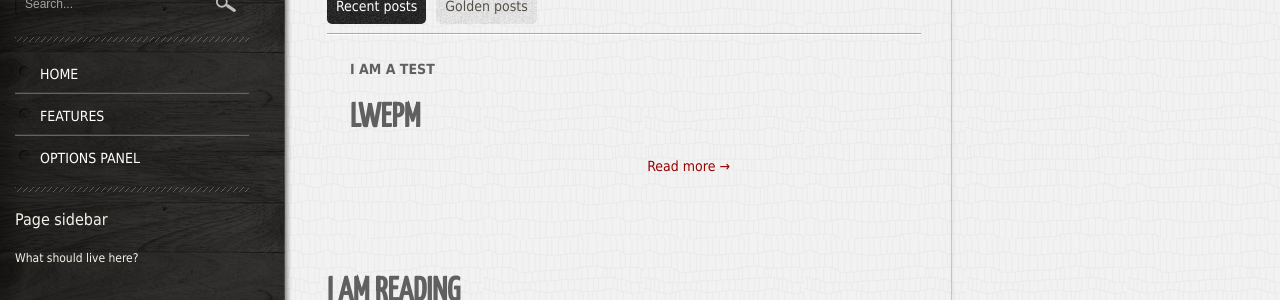
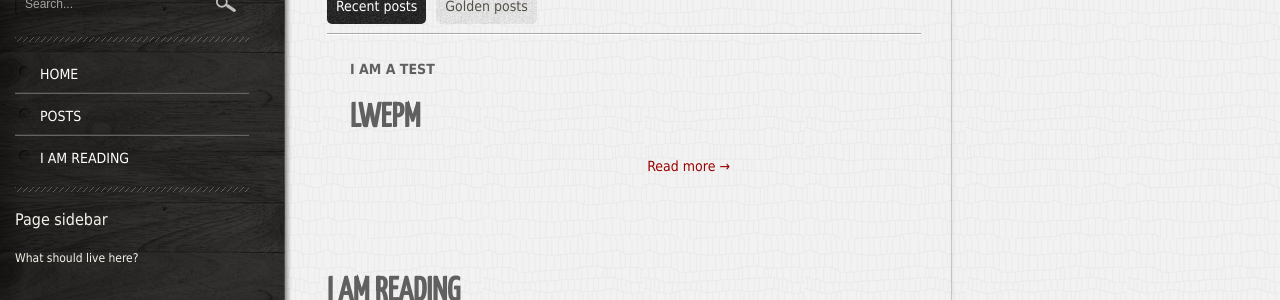
Before and after one commit to vitan/vitan.github.io, a Jekyll site: the page built from index.html, in a window 1280 px wide. Shown: the part 244-544 px from the top of the page. Built offline with Jekyll 4.4.1, drawn with Linux system fonts in a browser that asks for light colours; Markdown is read by kramdown in place of the engine named in the settings.

Commit message:
Added id redirect.

```diff
--- a/_includes/content.html
+++ b/_includes/content.html
@@ -1,4 +1,4 @@
-<h1 class="header-line">POSTS</h1>
+<h1 class="header-line" id="posts">POSTS</h1>
     <ul class="tabs">
         <li><a href="#" class="current">Recent posts</a></li>
         <li><a href="#">Golden posts</a></li>
@@ -18,7 +18,7 @@
             </ul>
         </div>
     </div>
-<h1 class="header-line">I AM READING</h1>
+<h1 class="header-line" id="i-am-reading">I AM READING</h1>
 <ul class="feature-blocks">
     <li class="odd">
     <div class="block">
--- a/_includes/side-bar.html
+++ b/_includes/side-bar.html
@@ -8,9 +8,9 @@
             <a href="#">HOME</a>
             </li>
             <li>
-            <a href="#">FEATURES</a>
+            <a href="#posts">POSTS</a>
             </li>
-            <li><a href="#">OPTIONS PANEL</a>
+            <li><a href="#i-am-reading">I AM READING</a>
             </li>
         </ul>
     </div>
```
